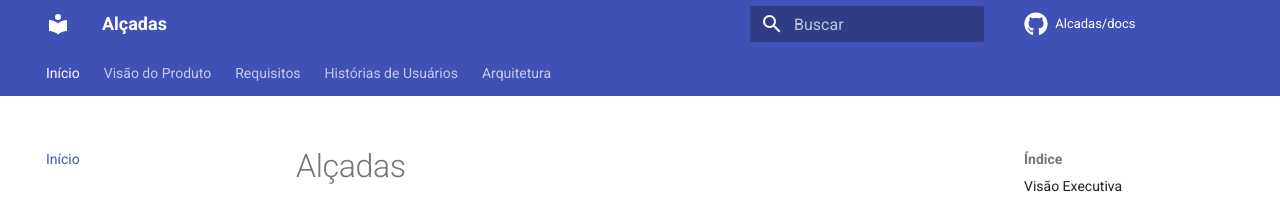
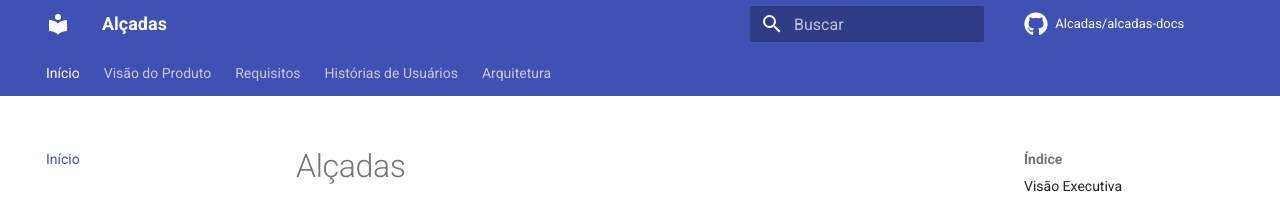
Before and after one commit to Alcadas/alcadas-docs, an MkDocs documentation site: the page built from docs/index.md, in a window 1280 px wide. Shown: the top 205 px of the page. Built offline with MkDocs 1.6.1 and Material for MkDocs 9.7.7, drawn with Linux system fonts in a browser that asks for light colours; comment, search, counter and statistics services are not loaded.

Commit message:
docs: atualiza link do repo para pages

```diff
--- a/mkdocs.yml
+++ b/mkdocs.yml
@@ -1,8 +1,8 @@
 site_name: Alçadas
 site_description: Sistema de Workflow de Alçadas de Aprovação e Rastreabilidade Operacional
 site_author: Equipe Alçadas - UnB
-repo_name: Alcadas/docs
-repo_url: https://github.com/Alcadas/docs
+repo_name: Alcadas/alcadas-docs
+repo_url: https://github.com/Alcadas/alcadas-docs
 edit_uri: edit/main/docs/
 
 docs_dir: docs
```
